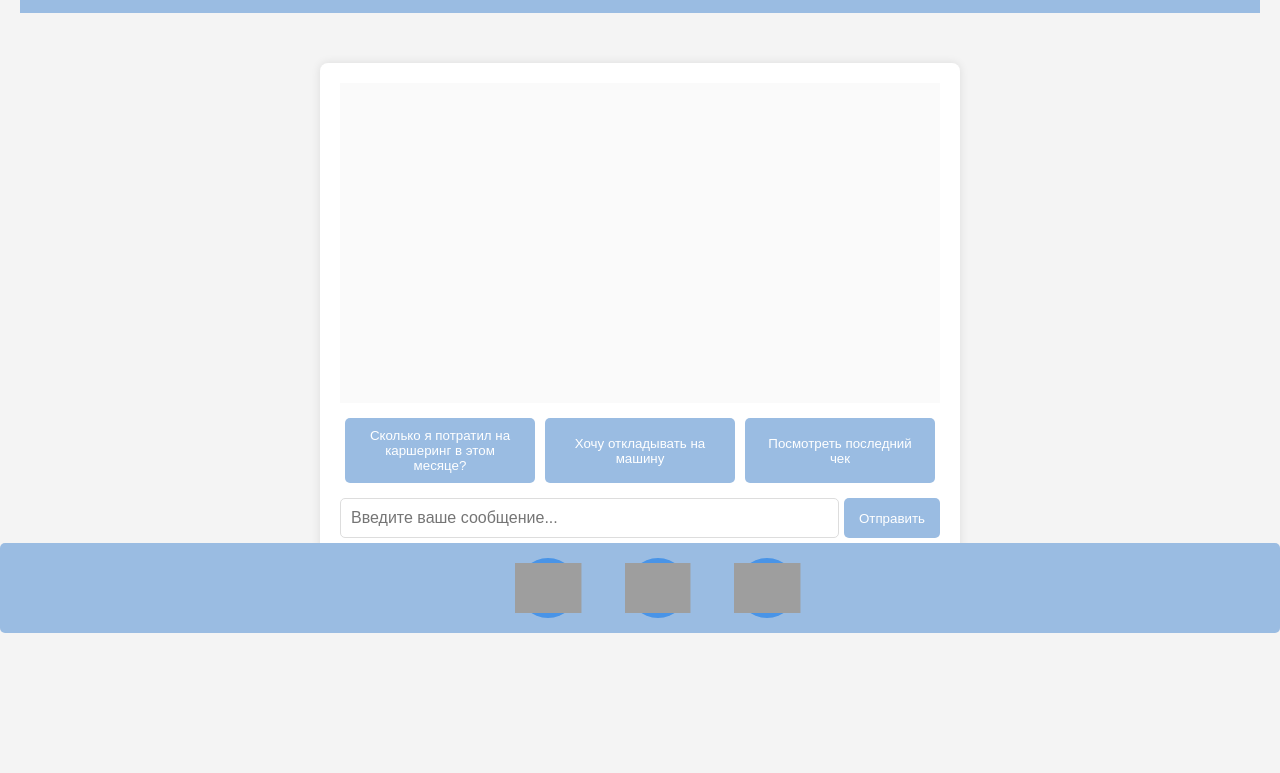
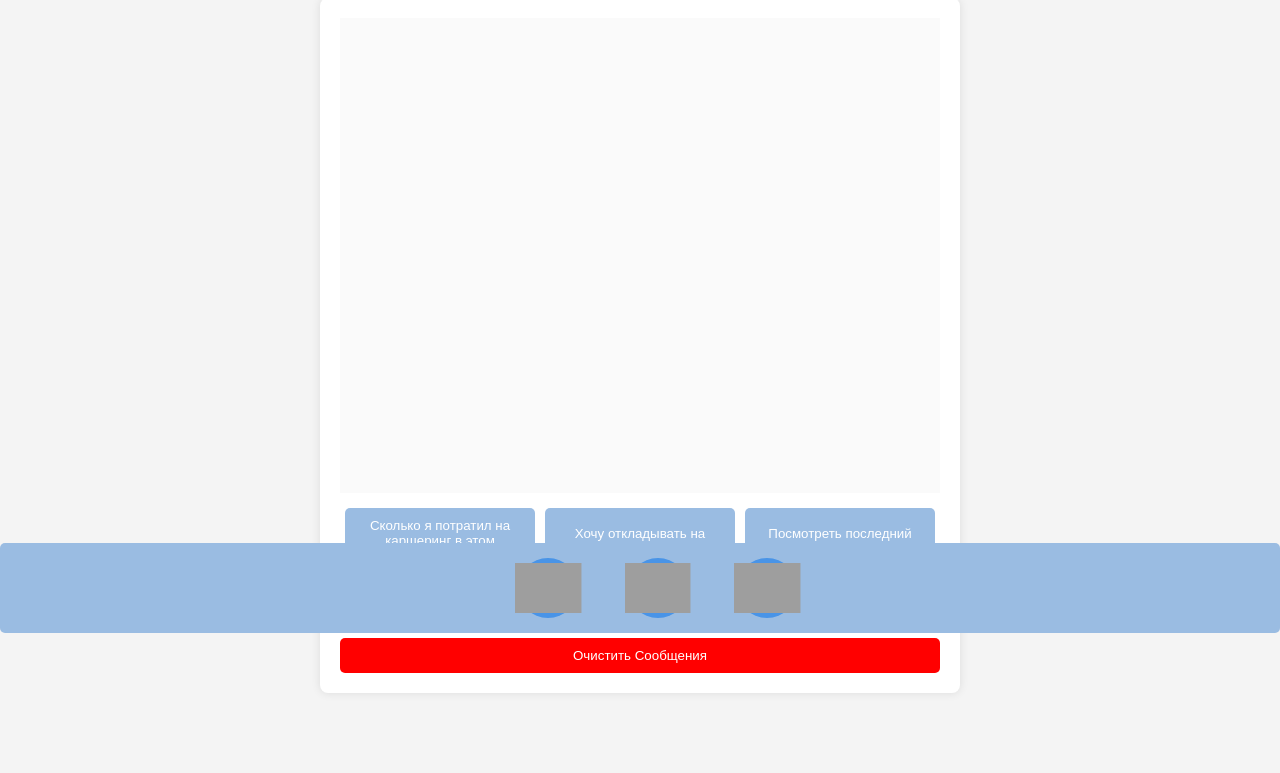
Before and after one commit to glebgol/belkart-hackathon, a website: page chat.html in a window 1280 px wide. Shown: the part 167-940 px from the top of the page. Before the commit the page ends 900 px from the top, so only its background shows below. Drawn offline with Linux system fonts and the light colour scheme; grey boxes are pictures that could not be loaded.

Commit message:
Update chat.html

```diff
--- a/chat.html
+++ b/chat.html
@@ -18,7 +18,7 @@
     body {
       font-family: Arial, sans-serif;
       margin: 0;
-      padding: 20px;
+      padding: 5px;
       padding-bottom: 80px; /* Отступ для фиксированного футера */
       background-color: #f4f4f4;
       display: flex;
@@ -48,7 +48,7 @@
       box-shadow: 0 0 10px rgba(0, 0, 0, 0.1);
       max-width: 100%; /* Полная ширина на маленьких экранах */
       width: 600px; /* Максимальная ширина */
-      height: 500px; /* Фиксированная высота для контейнера чата */
+      height: 655px; /* Фиксированная высота для контейнера чата */
       margin: auto;
       padding: 20px;
       display: flex;
@@ -62,6 +62,7 @@
       margin-bottom: 10px;
       background-color: #fafafa;
       font-size: 15px; /* Увеличение размера шрифта для сообщений */
+      max-height: 500px;
     }
 
     .message {
```
